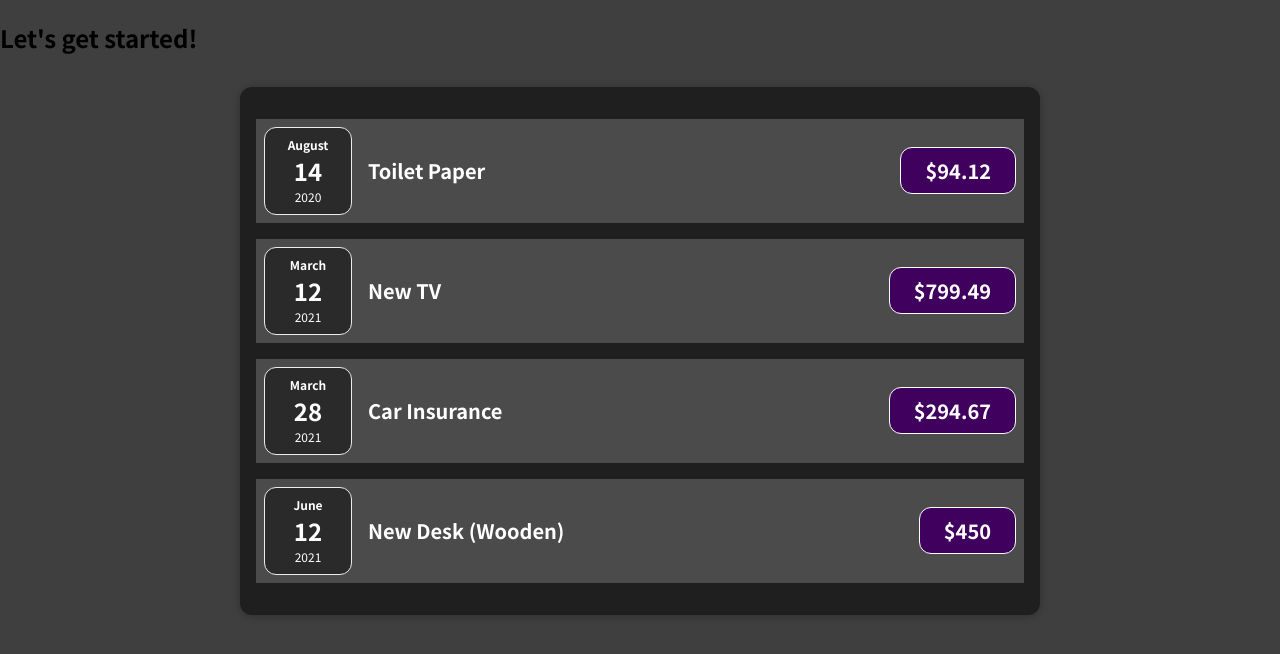
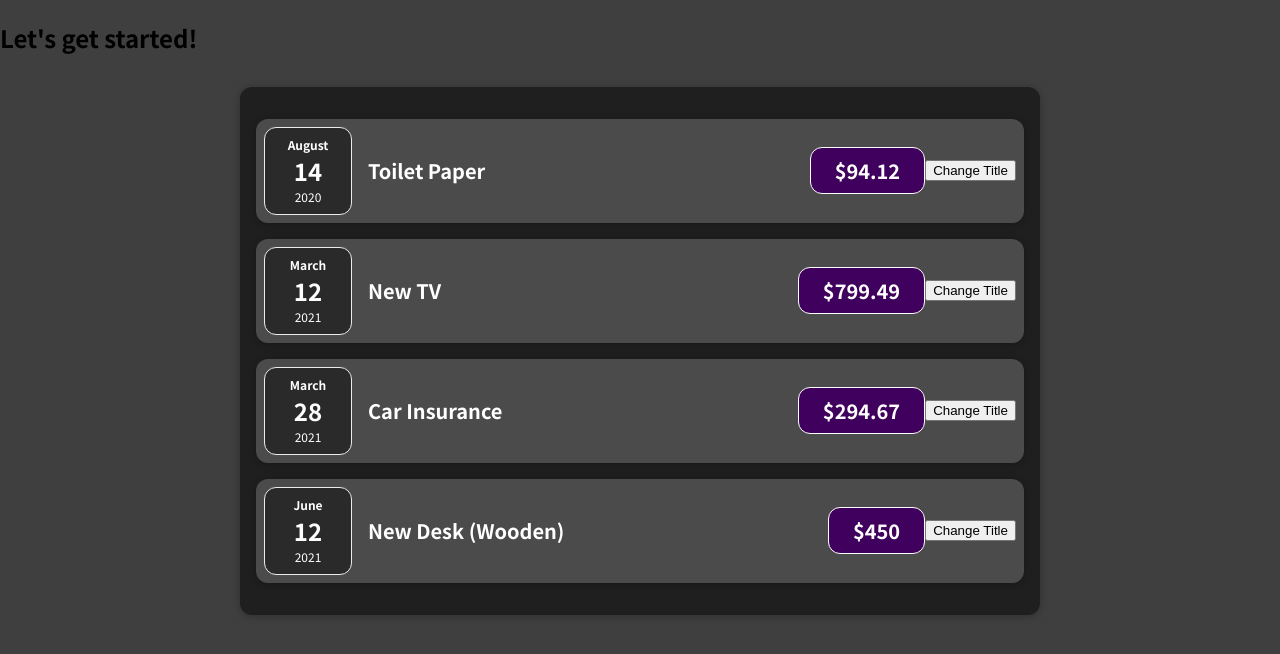
Before and after one commit to kevinniu79/ReactProject, a React (Create React App) app in the folder 01-starting-setup/01-starting-setup/: page / in a window 1280 px wide. Shown: the top 654 px of the page. Built offline with nearby package versions, Linux system fonts and the light colour scheme.

Commit message:
Adding methods

```diff
--- a/01-starting-setup/01-starting-setup/src/components/Card.js
+++ b/01-starting-setup/01-starting-setup/src/components/Card.js
@@ -4,7 +4,7 @@ import "./Card.css";
 function Card(props) {
   const classes = "card " + props.className;
 
-  return <div className={classes}>{props.children}</div>;
+  return (<div className={classes}>{props.children}</div>);
 }
 
 export default Card;
--- a/01-starting-setup/01-starting-setup/src/components/ExpenseItem.js
+++ b/01-starting-setup/01-starting-setup/src/components/ExpenseItem.js
@@ -1,16 +1,25 @@
-import React from "react";
+import React, {useState} from 'react';
 import "./ExpenseItem.css";
 import ExpenseDate from "./ExpenseDate.js";
+import Card from './Card.js';
+
 function ExpenseItem(props) {
 
+  const [title, setTitle] = useState(props.title);
+
+  function clickHandler() {
+    setTitle('Update');
+  }
+
   return (
-    <div className="expense-item">
+    <Card className="expense-item">
         <ExpenseDate date={props.date}></ExpenseDate>
       <div className='expense-item__description'>
-        <h2>{props.title}</h2>
+        <h2>{title}</h2>
         <div className='expense-item__price'>${props.amount}</div>
       </div>
-    </div>
+      <button onClick={clickHandler}>Change Title</button>
+    </Card>
   );
 }
 
```
Also changed, not shown: 1 other file (tests, documents, lock files or other folders).
